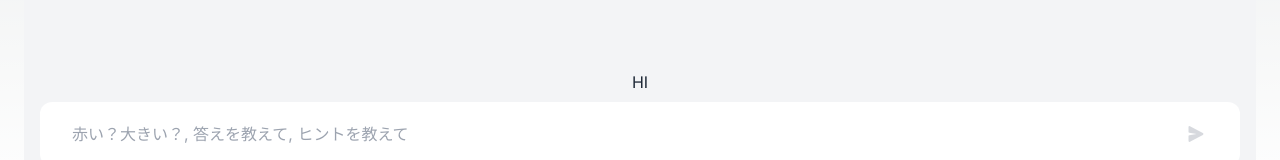
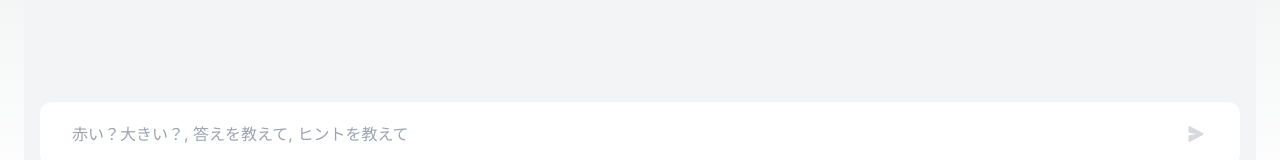
Before and after one commit to ryofujimotox/nextjs-game-quiz, a Next.js app: page / in a window 1280 px wide. Shown: the part 594-754 px from the top of the page. Built offline with nearby package versions, Linux system fonts and the light colour scheme.

Commit message:
💡page.message -> messages input-textと統合

```diff
--- a/src/app/message.tsx
+++ b/src/app/messages.tsx
@@ -2,6 +2,7 @@
 
 import { useState } from "react";
 import { Messages, TypeMessage } from "../ui/chat-messages/messages";
+import { InputText } from "../ui/input-text";
 
 const Message = ({ list: initialize_list }: { list: TypeMessage[] }) => {
   const [list, setList] = useState<TypeMessage[]>(initialize_list);
@@ -23,10 +24,15 @@ const Message = ({ list: initialize_list }: { list: TypeMessage[] }) => {
   };
 
   return (
-    <>
-      <Messages message_list={list} />
-      <button onClick={submit}>HI</button>
-    </>
+    <div className="flex flex-col flex-auto h-full p-6">
+      <div className="flex flex-col flex-auto flex-shrink-0 rounded-2xl bg-gray-100 h-full p-4">
+        <Messages message_list={list} />
+        <InputText
+          placeholder="赤い？大きい？, 答えを教えて, ヒントを教えて"
+          onSubmit={submit}
+        />
+      </div>
+    </div>
   );
 };
 
--- a/src/app/page.tsx
+++ b/src/app/page.tsx
@@ -1,6 +1,5 @@
-import Message, { TypeMessage } from "./message";
+import Message, { TypeMessage } from "./messages";
 import Sidemenu from "../ui/side-menu";
-import { InputText } from "../ui/input-text";
 
 export default function Home() {
   const message_list: TypeMessage[] = [
@@ -33,13 +32,7 @@ export default function Home() {
       <div className="flex flex-row h-full w-full overflow-x-hidden">
         {/* <Sidemenu /> */}
 
-        <div className="flex flex-col flex-auto h-full p-6">
-          <div className="flex flex-col flex-auto flex-shrink-0 rounded-2xl bg-gray-100 h-full p-4">
-            <Message list={message_list} />
-
-            <InputText />
-          </div>
-        </div>
+        <Message list={message_list} />
       </div>
     </div>
   );
--- a/src/ui/input-text.tsx
+++ b/src/ui/input-text.tsx
@@ -1,12 +1,22 @@
 "use client";
 import React, { useState } from "react";
 
-const InputText = () => {
+const InputText = ({
+  placeholder,
+  onSubmit,
+}: {
+  placeholder?: string;
+  onSubmit?: () => void;
+}) => {
   const [text, setText] = useState<string>("");
   const submit = (e: React.FormEvent<HTMLFormElement>) => {
     e.preventDefault();
 
     setText("");
+
+    if (onSubmit) {
+      onSubmit();
+    }
   };
 
   return (
@@ -15,7 +25,7 @@ const InputText = () => {
         <div className="flex flex-col w-full py-[10px] flex-grow md:py-4 md:pl-4 relative  bg-white dark:border-gray-900/50 dark:text-white dark:bg-gray-700 rounded-xl">
           <input
             type="text"
-            placeholder="赤い？大きい？, 答えを教えて, ヒントを教えて"
+            placeholder={placeholder}
             className="focus:outline-none focus:ring-0 focus:border-gray-300"
             value={text}
             onChange={(event) => setText(event.target.value)}
```
